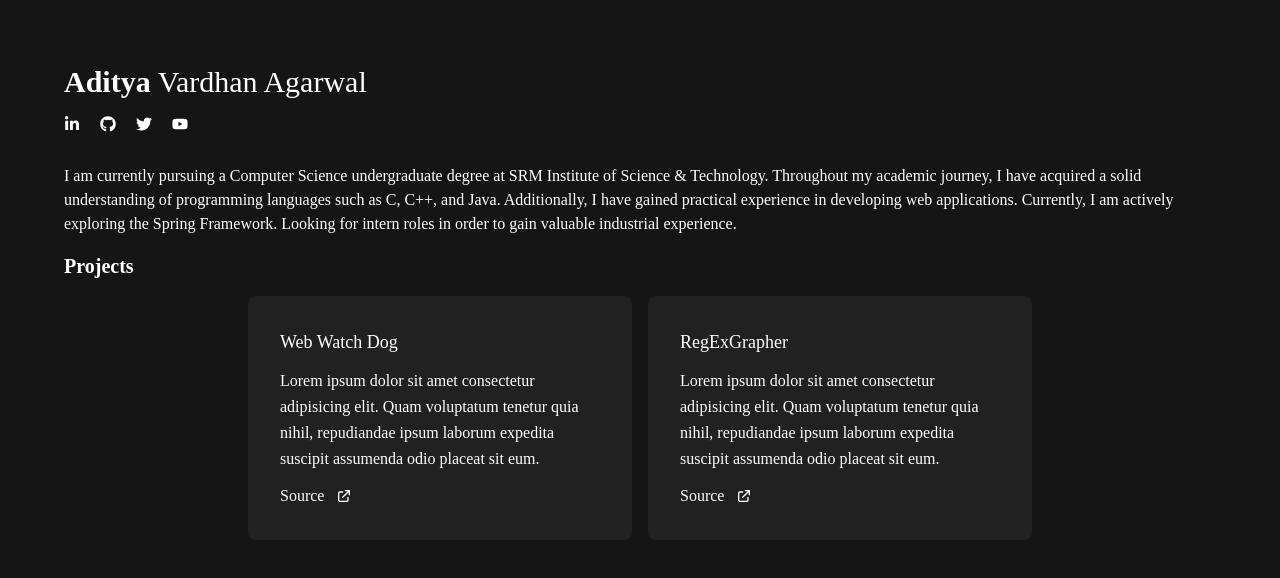
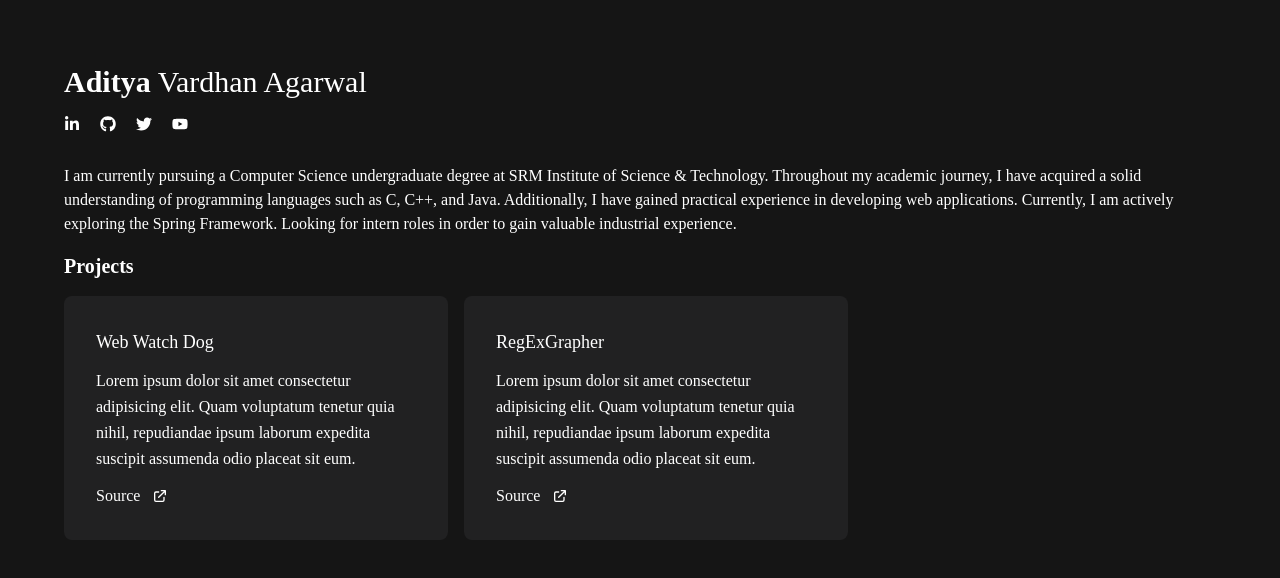
Before and after one commit to adityavag/v2, a React (Vite) app: page / in a window 1280 px wide. Shown: the top 578 px of the page. Built offline with nearby package versions, Linux system fonts and the light colour scheme.

Commit message:
prod check2

```diff
--- a/src/App.jsx
+++ b/src/App.jsx
@@ -25,7 +25,7 @@ export default function App() {
 
         {/* projects.txt */}
         <div className="font-bold text-xl">Projects</div>
-        <div className="flex flex-row space-x-4 max-lg:grid max-lg:grid-cols-1 justify-center">
+        <div className="flex flex-row space-x-4 max-lg:grid max-lg:grid-cols-1 max-lg:justify-center">
           {/* <Card/> */}
           <Card title = "Web Watch Dog" description="Lorem ipsum dolor sit amet consectetur adipisicing elit. Quam voluptatum tenetur quia nihil, repudiandae ipsum laborum expedita suscipit assumenda odio placeat sit eum."/>
 
```
